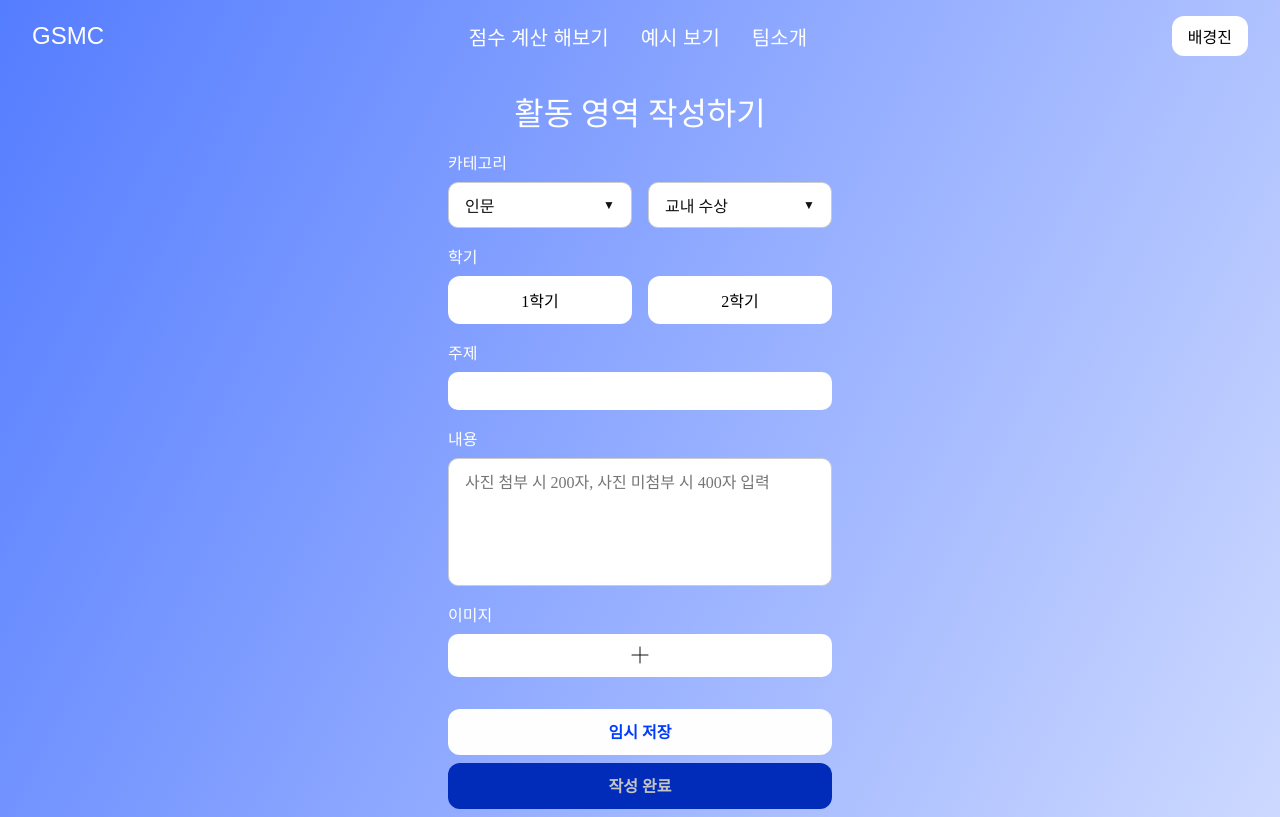
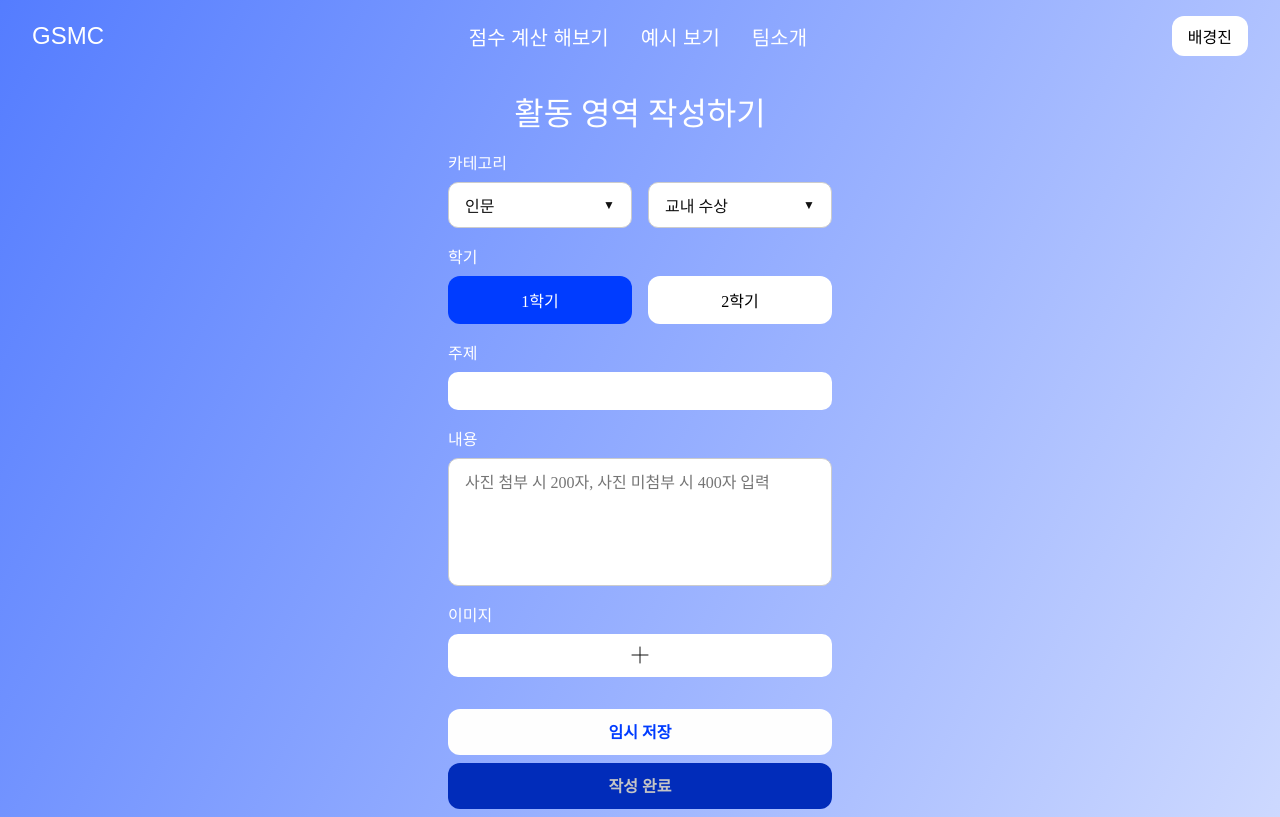
Before and after one commit to let-s-make-friends/GSMC, a React (Vite) app in the folder app/client/: page /write in a window 1280 px wide. Built offline with nearby package versions, Linux system fonts and the light colour scheme; a web font is replaced by a local one.

Commit message:
💄 Style: button color

```diff
--- a/app/client/src/components/semester/semester.tsx
+++ b/app/client/src/components/semester/semester.tsx
@@ -1,17 +1,21 @@
 import { Button, ButtonWrapper, Container } from "./styles";
 
 interface SemesterProps {
-  value?: number;
+  value: number;
   setValue: (value: number) => void;
 }
 
-const Semester = ({ setValue }: SemesterProps) => {
+const Semester = ({ setValue, value }: SemesterProps) => {
   return (
     <Container>
       <label htmlFor="semester">학기</label>
       <ButtonWrapper id="semester">
-        <Button onClick={() => setValue(1)}>1학기</Button>
-        <Button onClick={() => setValue(2)}>2학기</Button>
+        <Button selected={value === 1} onClick={() => setValue(1)}>
+          1학기
+        </Button>
+        <Button selected={value === 2} onClick={() => setValue(2)}>
+          2학기
+        </Button>
       </ButtonWrapper>
     </Container>
   );
--- a/app/client/src/components/semester/styles.ts
+++ b/app/client/src/components/semester/styles.ts
@@ -8,10 +8,13 @@ export const Container = styled.div`
   gap: 0.5rem;
 `;
 
-export const Button = styled.button`
+interface ButtonProps {
+  selected?: boolean;
+}
+
+export const Button = styled.button<ButtonProps>`
   width: 100%;
   border: none;
-  color: #000;
   text-align: center;
   font-family: Pretendard;
   font-size: 1rem;
@@ -20,14 +23,18 @@ export const Button = styled.button`
   line-height: normal;
   text-transform: capitalize;
   border-radius: 0.75rem;
-  background: #fff;
+  background: ${({ selected }) => (selected ? "#003CFF" : "#fff")};
+  color: ${({ selected }) => (selected ? "#fff" : "#000")};
   display: flex;
   padding: 0.75rem 2rem;
   align-items: center;
-  gap: 0.625rem;
-  display: flex;
   justify-content: center;
   gap: 0.5rem;
+  cursor: pointer;
+
+  &:hover {
+    background: ${({ selected }) => (selected ? "#002ECC" : "#f1f1f1")};
+  }
 `;
 
 export const ButtonWrapper = styled.div`
```
